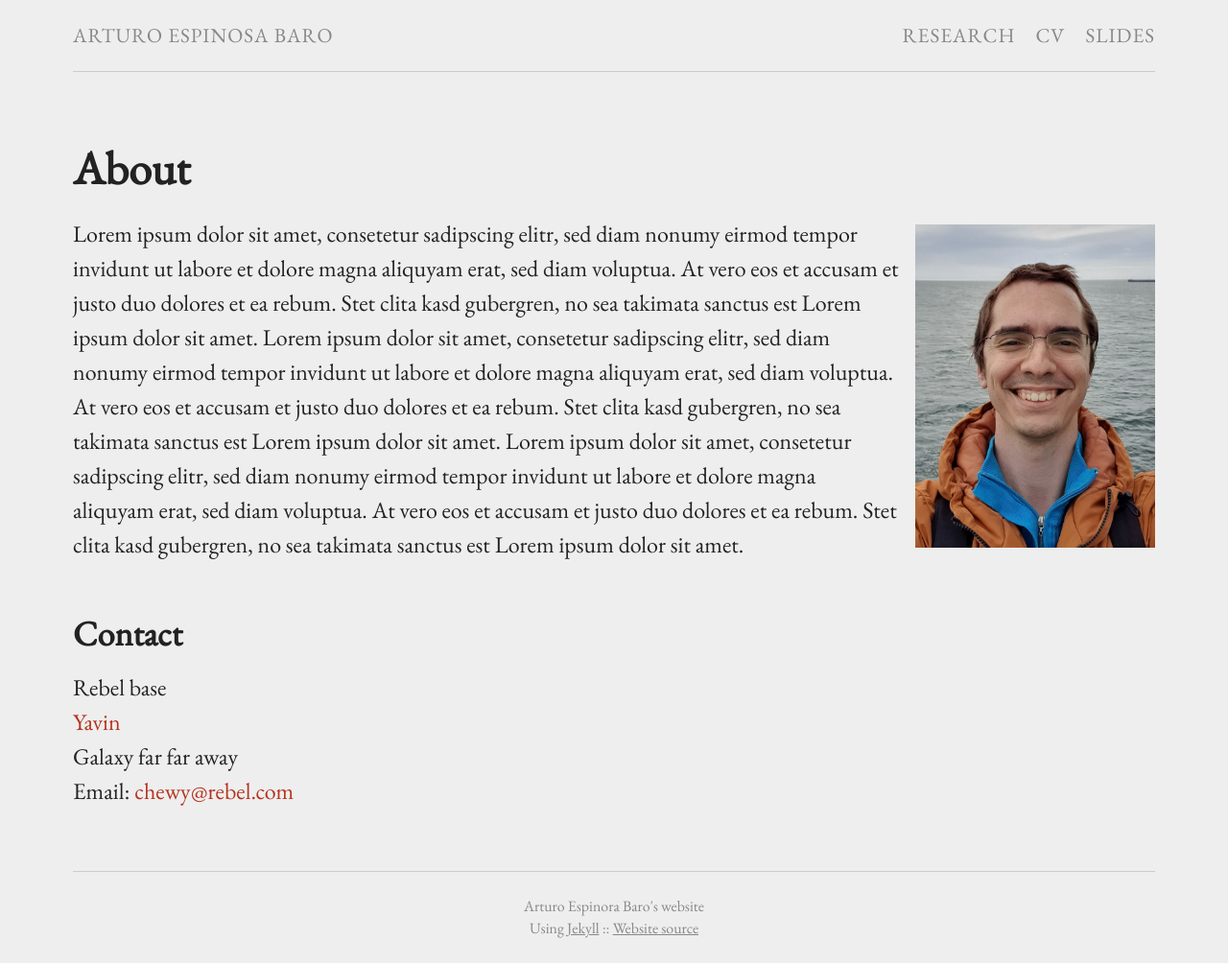
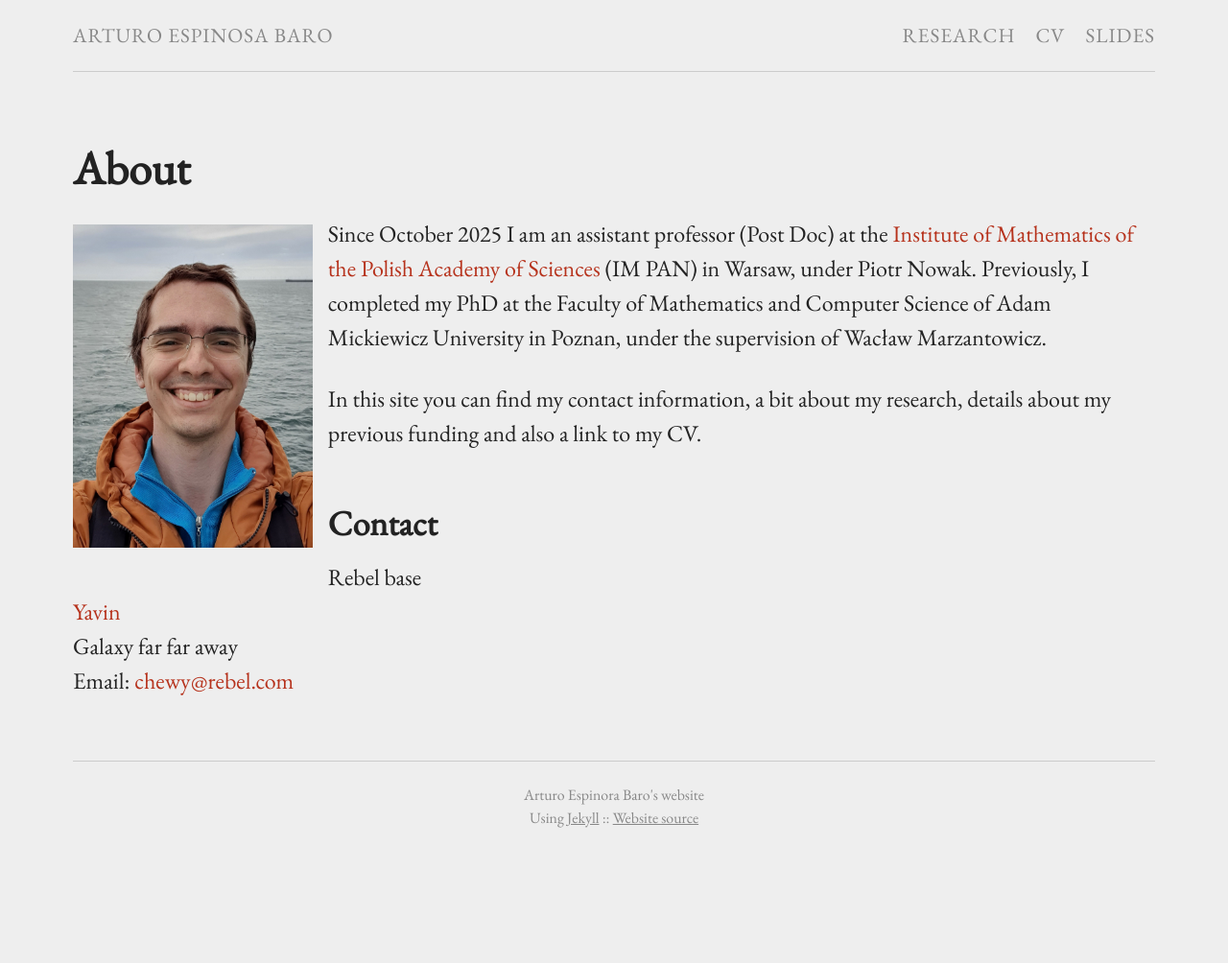
Before and after one commit to ArturoEspinosaBaro/arturoespinosabaro.github.io, a Jekyll site: the page built from index.md, in a window 1280 px wide. Shown: the whole page at 96% size. Built offline with Jekyll 4.4.1, drawn with Linux system fonts in a browser that asks for light colours; after the commit the page ends 900 px from its top, so only the background shows below that.

Commit message:
Intento2

```diff
--- a/index.md
+++ b/index.md
@@ -4,9 +4,12 @@ title: About
 permalink: /
 ---
 
-{% include image.html url="images/FotoArturoEspinosa.jpg" caption="" max_width="300px" width="250px" align="right" %}
+{% include image.html url="images/FotoArturoEspinosa.jpg" caption="" max_width="300px" width="250px" align="left" %}
 
-Lorem ipsum dolor sit amet, consetetur sadipscing elitr, sed diam nonumy eirmod tempor invidunt ut labore et dolore magna aliquyam erat, sed diam voluptua. At vero eos et accusam et justo duo dolores et ea rebum. Stet clita kasd gubergren, no sea takimata sanctus est Lorem ipsum dolor sit amet. Lorem ipsum dolor sit amet, consetetur sadipscing elitr,  sed diam nonumy eirmod tempor invidunt ut labore et dolore magna aliquyam erat, sed diam voluptua. At vero eos et accusam et justo duo dolores et ea rebum. Stet clita kasd gubergren, no sea takimata sanctus est Lorem ipsum dolor sit amet. Lorem ipsum dolor sit amet, consetetur sadipscing elitr,  sed diam nonumy eirmod tempor invidunt ut labore et dolore magna aliquyam erat, sed diam voluptua. At vero eos et accusam et justo duo dolores et ea rebum. Stet clita kasd gubergren, no sea takimata sanctus est Lorem ipsum dolor sit amet.
+Since October 2025 I am an assistant professor (Post Doc) at the [Institute of Mathematics of the Polish Academy of Sciences](https://impan.pl/pl/) (IM PAN) in Warsaw, under Piotr Nowak. Previously, I completed my PhD at the Faculty of Mathematics and Computer Science of Adam Mickiewicz University in Poznan, under the supervision of Wacław Marzantowicz.
+
+In this site you can find my contact information, a bit about my research, details about my previous funding and also a link to my CV.
+
 
 ## Contact
 
```
